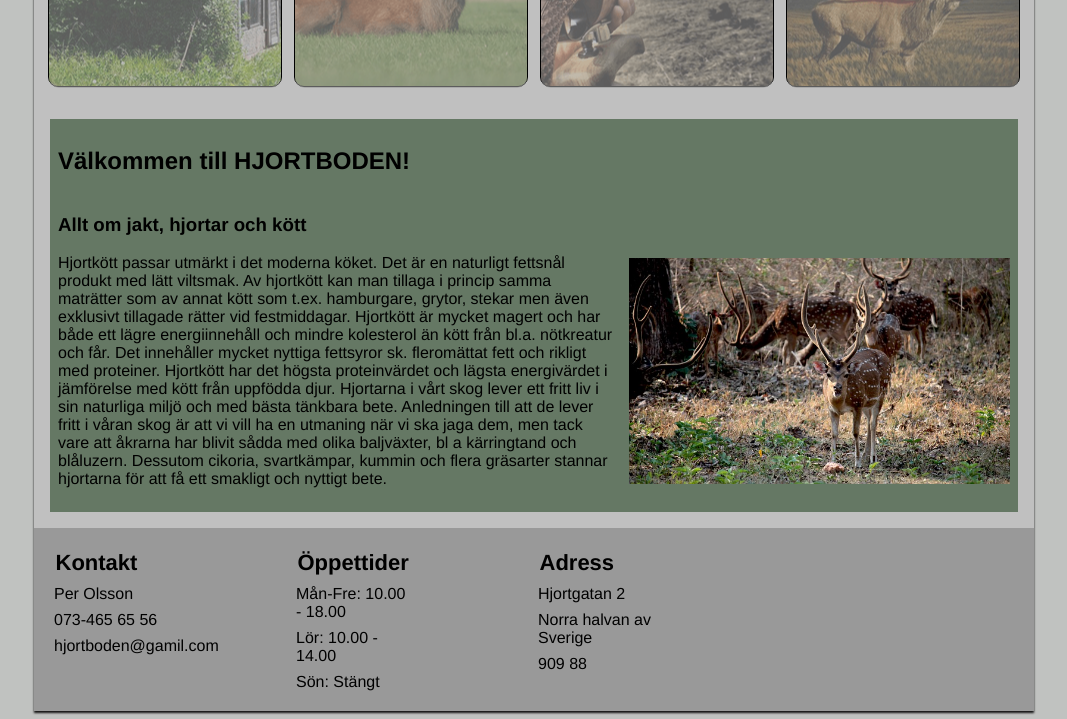
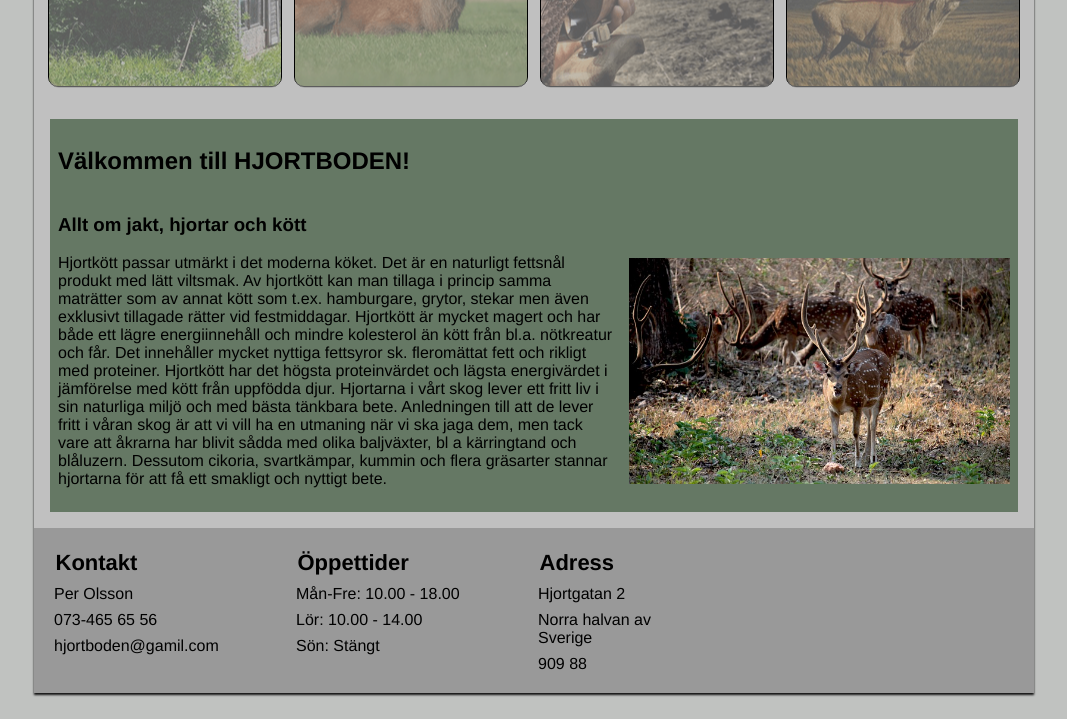
Before and after one commit to Vitalis30/Webbutveckling-Avslutningsprojekt, a plain HTML site: page index.html in a window 1280 px wide. Shown: the part 728-1447 px from the top of the page, without its empty margins (106-1173 px from the left). Drawn offline with Linux system fonts and the light colour scheme.

Commit message:
footer klar?

```diff
--- a/hjortboden.css
+++ b/hjortboden.css
@@ -201,7 +201,7 @@ th {
 }
 
 .oppettider {
-    grid-column: 3/4;
+    grid-column: 3/5;
     grid-row: 1;
 }
 
@@ -273,7 +273,7 @@ th {
         grid-column: 1;
     }
     .oppettider {
-        grid-column: 2;
+        grid-column: 2/4;
     }
     .adress {
         grid-column: 3;
```
